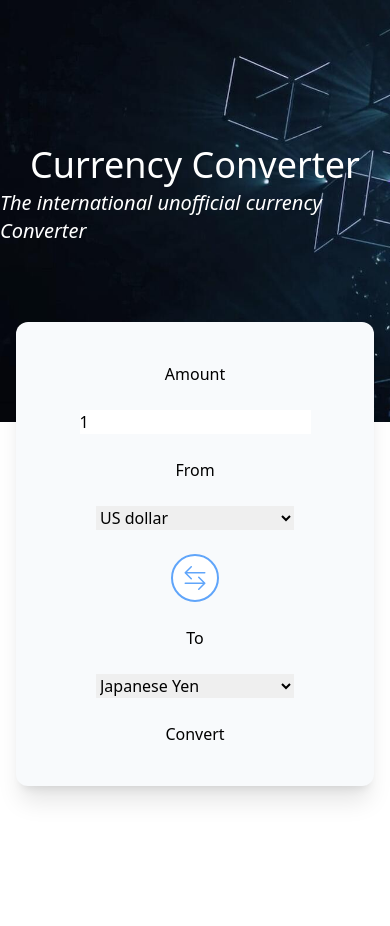
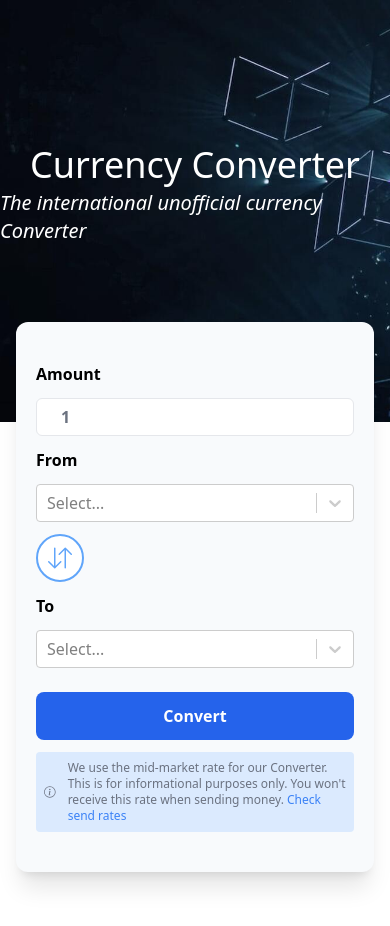
Before and after one commit to masahiroendo/xe-currency-converter-clone, a React (Create React App) app: page / in a window 390 px wide. Shown: the top 926 px of the page. Built offline with nearby package versions, Linux system fonts and the light colour scheme.

Commit message:
feat: react select
several styles in form
+ responsive styles

```diff
--- a/package.json
+++ b/package.json
@@ -15,6 +15,7 @@
     "react-dom": "^18.2.0",
     "react-icons": "^4.6.0",
     "react-scripts": "5.0.1",
+    "react-select": "^5.6.0",
     "typescript": "^4.8.4",
     "web-vitals": "^2.1.4"
   },
--- a/src/components/Converter.tsx
+++ b/src/components/Converter.tsx
@@ -1,5 +1,6 @@
 import { ChangeEvent, FC, FormEvent, useState } from "react";
-import { BsArrowLeftRight } from "react-icons/bs";
+import Select, { SingleValue } from "react-select";
+import { BsArrowLeftRight, BsInfoCircle } from "react-icons/bs";
 
 import { currencies, currencySymbols } from "./constants";
 import ConversionDisplay from "./ConversionDisplay";
@@ -9,6 +10,8 @@ import { ConversionApiCallFunctionType, ConvertedDataType } from "./types";
 type ConverterProps = {
   conversionApiCall: ConversionApiCallFunctionType;
 };
+
+const labelStyle = "mb-3 block font-bold";
 
 const Converter: FC<ConverterProps> = ({ conversionApiCall }) => {
   const [amount, setAmount] = useState<number>(1);
@@ -32,12 +35,22 @@ const Converter: FC<ConverterProps> = ({ conversionApiCall }) => {
     setAmount(parseFloat(v));
   };
 
-  const fromCurrencySelectHandler = (e: ChangeEvent<HTMLSelectElement>) => {
-    setFromCurrency(e.target.value);
+  const fromCurrencySelectHandler = (
+    option: SingleValue<{ label: string; value: string }>
+  ) => {
+    if (!option) {
+      return;
+    }
+    setFromCurrency(option.value);
   };
 
-  const toCurrencySelectHandler = (e: ChangeEvent<HTMLSelectElement>) => {
-    setToCurrency(e.target.value);
+  const toCurrencySelectHandler = (
+    option: SingleValue<{ label: string; value: string }>
+  ) => {
+    if (!option) {
+      return;
+    }
+    setToCurrency(option.value);
   };
 
   const checkFormAndCallApiAndUpdateState = async (
@@ -77,58 +90,81 @@ const Converter: FC<ConverterProps> = ({ conversionApiCall }) => {
 
   return (
     <>
-      <div className="min-h-[25vh] md:w-[1200px] bg-slate-50 shadow-xl hover:shadow-lg duration-200 flex flex-col items-center rounded-xl py-10 mb-10">
-        <form
-          onSubmit={handleSubmit}
-          className="flex flex-col gap-6 md:flex-row justify-between items-center"
-        >
-          <label htmlFor="amount">Amount</label>
+      <div className="min-h-[25vh] md:w-[90vw] md:max-w-[1200px] bg-slate-50 shadow-xl hover:shadow-lg hover:duration-200 rounded-xl py-10 mb-10 px-5">
+        <form onSubmit={handleSubmit}>
+          <div className="max-md:flex max-md:flex-col md:items-center md:grid md:grid-cols-[minmax(100px,_1fr)_minmax(100px,_1fr)_auto_minmax(100px,_1fr)] gap-3">
+            <div className="flex flex-col">
+              <label className={labelStyle} htmlFor="amount">
+                Amount
+              </label>
               <input
+                className="rounded-md font-bold border py-[6px] pl-6 text-[#6B7280] outline-none duration-200 focus:border-blue-500 focus:shadow-md"
                 id="amount"
                 name="amount"
                 value={amount}
                 onChange={handleAmountChange}
               />
-          <label htmlFor="fromCurrency">From</label>
-          <select
-            name="fromCurrency"
-            id="fromCurrency"
-            value={fromCurrency}
+            </div>
+            <div>
+              <label className={labelStyle} htmlFor="fromCurrency">
+                From
+              </label>
+
+              <Select
+                isSearchable={true}
+                options={currencies.map((c) => ({
+                  label: c.text,
+                  value: c.symbol,
+                }))}
                 onChange={fromCurrencySelectHandler}
-          >
-            {currencies.map((c) => (
-              <option key={c.symbol} value={c.symbol}>
-                {c.text}
-              </option>
-            ))}
-          </select>
+              />
+            </div>
 
             <button
               type="button"
-            className="inline-flex items-center justify-center bg-white duration-500 w-12 h-12 border-2 rounded-full border-blue-400 text-2xl text-blue-400 hover:bg-blue-400 hover:text-white"
+              className="md:self-end inline-flex items-center justify-center max-md:rotate-90 bg-white duration-500 w-12 h-12 border-2 rounded-full border-blue-400 text-2xl text-blue-400 hover:bg-blue-400 hover:text-white"
               onClick={swapCurrency}
             >
               <BsArrowLeftRight />
             </button>
 
-          <label htmlFor="toCurrency">To</label>
-          <select
-            name="toCurrency"
-            id="toCurrency"
-            value={toCurrency}
+            <div>
+              <label className={labelStyle} htmlFor="toCurrency">
+                To
+              </label>
+              <Select
+                isSearchable={true}
+                options={currencies.map((c) => ({
+                  label: c.text,
+                  value: c.symbol,
+                }))}
                 onChange={toCurrencySelectHandler}
+              />
+            </div>
+          </div>
+          <div className="flex justify-between md:items-end mt-6 max-md:gap-3 max-md:flex-col-reverse">
+            <div className="p-2 text-gray-500 bg-blue-100 text-xs flex justify-center items-center gap-3 max-w-[480px] rounded">
+              <BsInfoCircle size={36} />
+              <span>
+                We use the mid-market rate for our Converter. This is for
+                informational purposes only. You won't receive this rate when
+                sending money.{" "}
+                <a href="/#" className="text-blue-500">
+                  Check send rates
+                </a>
+              </span>
+            </div>
+            <button
+              className="font-bold bg-blue-600 hover:bg-blue-500 active:bg-blue-800 text-white text-md py-3 px-6 rounded-lg"
+              disabled={!isFormValid}
             >
-            {currencies.map((c) => (
-              <option key={c.symbol} value={c.symbol}>
-                {c.text}
-              </option>
-            ))}
-          </select>
-          <button disabled={!isFormValid}>Convert</button>
+              Convert
+            </button>
+          </div>
         </form>
+        {convertedData && <ConversionDisplay data={convertedData} />}
       </div>
-      <div className="m-10">
-        {convertedData && <ConversionDisplay data={convertedData} />}
+      <div className="mt-10">
         {convertedData && (
           <ConversionExampleLists
             rate={convertedData.rate}
```
Also changed, not shown: 1 other file (tests, documents, lock files or other folders). Lines whose indentation alone changed are shown as unchanged.
